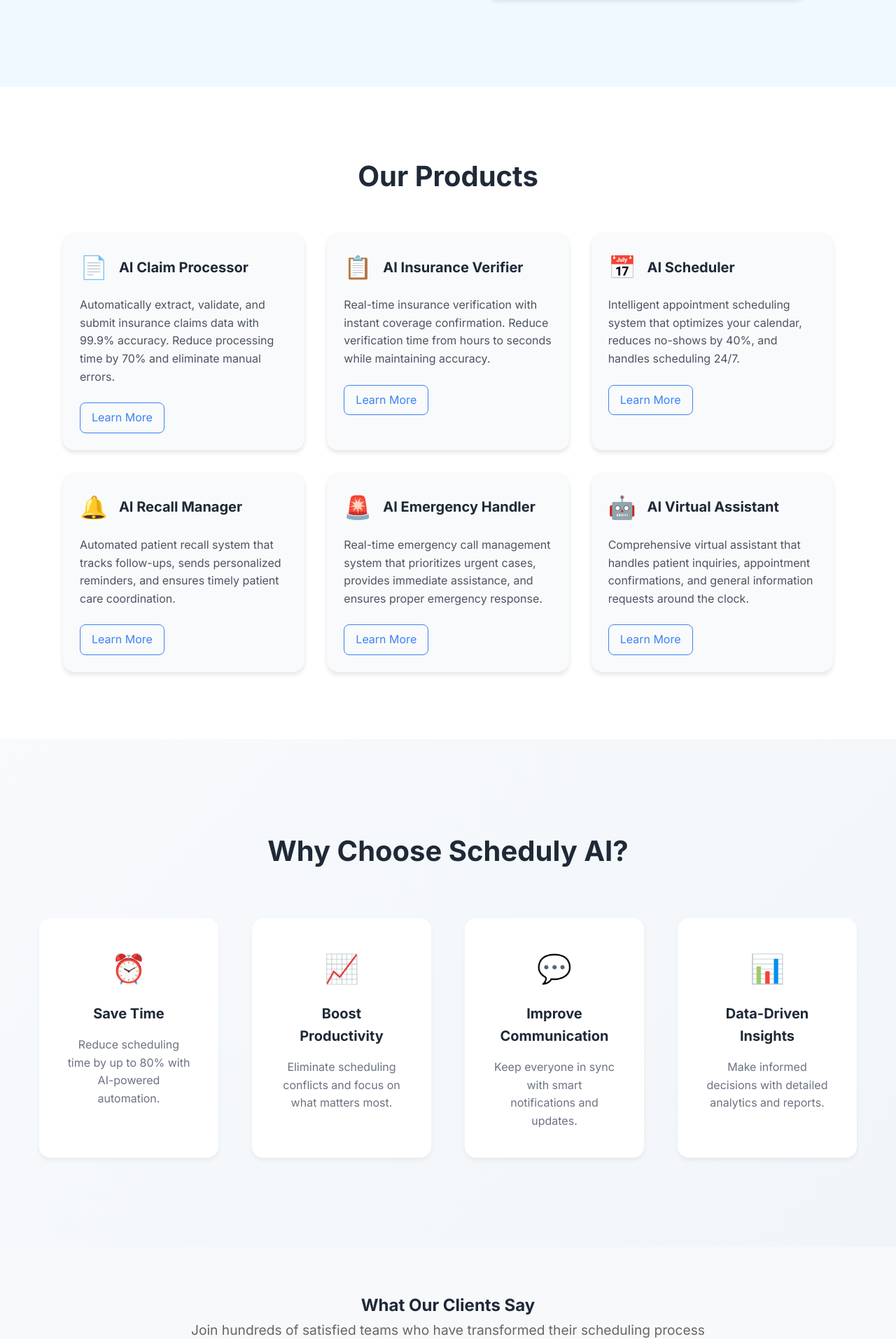
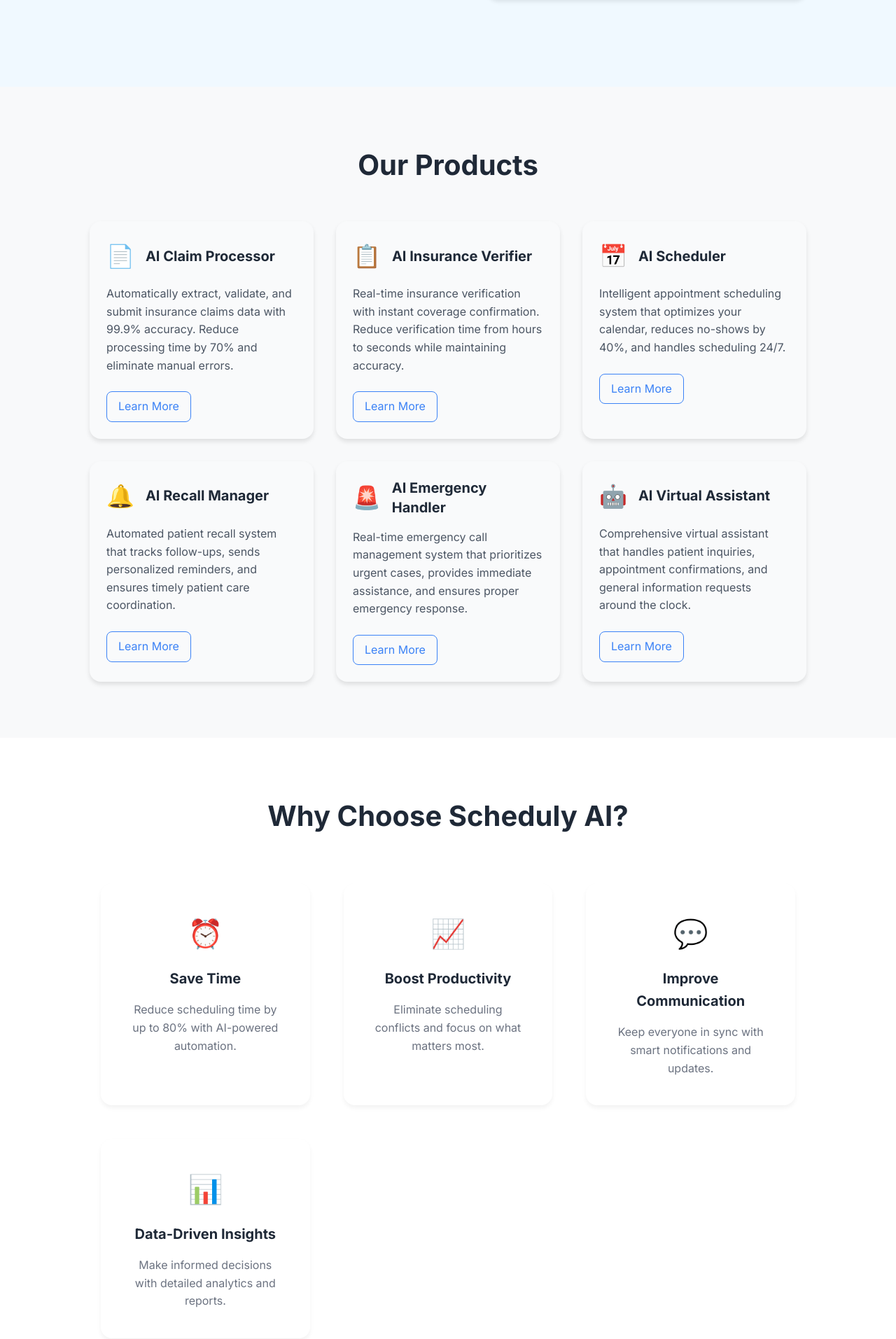
Before and after one commit to Jannatt22/Scheduly-AI, a React (Create React App) app: page / in a window 1280 px wide. Shown: the part 712-2625 px from the top of the page at 70% size. Built offline with nearby package versions, Linux system fonts and the light colour scheme.

Commit message:
Adjust section padding and increase star size

```diff
--- a/src/App.css
+++ b/src/App.css
@@ -169,8 +169,8 @@
 
 /* Products Section */
 .products-section {
-  padding: 6rem 4rem;
-  background: var(--white);
+  padding: 80px 10%;
+  background-color: #f8f9fa;
 }
 
 .products-section h2 {
@@ -498,8 +498,8 @@
 
 /* Benefits Section */
 .benefits-section {
-  padding: 8rem 2rem;
-  background: linear-gradient(135deg, #F8FAFC 0%, #F1F5F9 100%);
+  padding: 80px 10%;
+  background-color: #ffffff;
 }
 
 .benefits-section h2 {
@@ -550,7 +550,7 @@
 
 /* Testimonials Section */
 .testimonials-section {
-  padding: 4rem 2rem;
+  padding: 80px 10%;
   background-color: #f8f9fa;
   text-align: center;
 }
@@ -620,10 +620,9 @@
 }
 
 .star-rating {
-  color: #F59E0B;
-  font-size: 1rem;
-  margin-top: 0.5rem;
-  text-align: left;
+  color: #ffd700;
+  font-size: 1.5rem;
+  margin-top: 1rem;
 }
 
 /* Product Detail Page */
```
